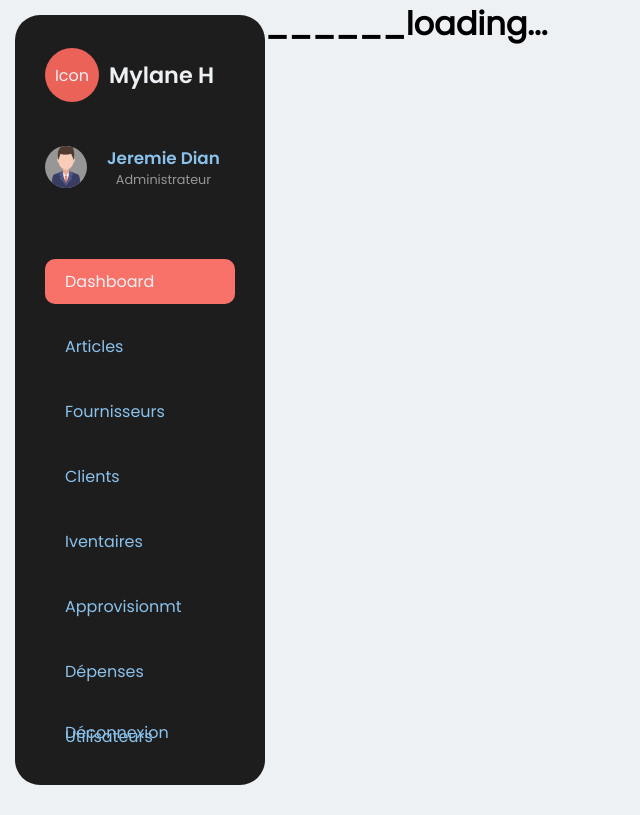
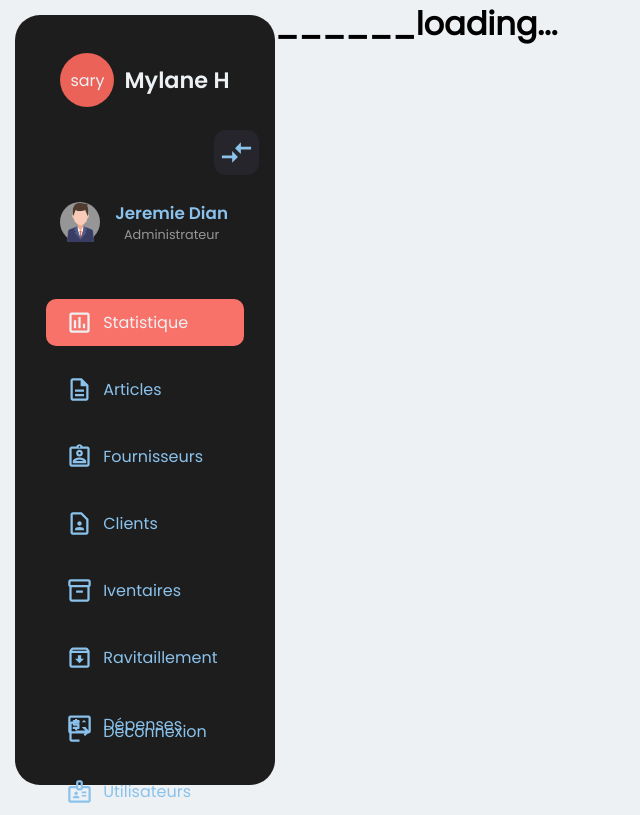
Before and after one commit to RaMiAnderson/Hopitaliko-V-Web, a React (Vite) app in the folder client/: page /admin/dashboard in a window 1280 px wide. Shown: the whole page, without its empty margins (0-640 px from the left). Built offline with nearby package versions, Linux system fonts and the light colour scheme; sample sign-in values are in the browser's storage.

Commit message:
NavBar finished

```diff
--- a/client/src/App.css
+++ b/client/src/App.css
@@ -28,7 +28,7 @@
   --Them : #eb6258;
   --ThemClaire : #f87269;
   --ThemDur : #E42417;
-  --grayTransp : #3f3d551a;
+  --grayTransp : #3f3d5541;
 
   /* dark Mode */
 
--- a/client/src/components/Navbar/AdminNavbar.jsx
+++ b/client/src/components/Navbar/AdminNavbar.jsx
@@ -1,18 +1,49 @@
-import React from 'react'
+import React, {useState} from 'react'
+
+// Icons
+import DashBoardIco from "@mui/icons-material/InsertChartOutlinedOutlined"
+import ArticleIco from "@mui/icons-material/DescriptionOutlined"
+import FournisseurIco from "@mui/icons-material/AssignmentIndOutlined"
+import ClientIco from "@mui/icons-material/ContactPageOutlined"
+import InventoryIcon from "@mui/icons-material/Inventory2Outlined"
+import ApprovIco from "@mui/icons-material/ArchiveOutlined"
+import DepenseIco from "@mui/icons-material/PriceChangeOutlined"
+import UserIco from "@mui/icons-material/BadgeOutlined"
+import DecoIco from "@mui/icons-material/LogoutOutlined"
+import Toggle from "@mui/icons-material/CompareArrowsOutlined"
 
 import bonHomm from "../../assets/img/Principale/userPers.png"
+
 
 //Style
 import "./navBarStyle.css"
 
 export default function AdminNavbar() {
+  const [indexActivList, setIndexActivList] = useState(1);
+  const [isToggleActive, setInverseToggle] = useState(false );
+
+
+
+  let ifClick = (index) => {
+    setIndexActivList(index);
+
+  }
+
+  const activeToggle = () => {
+    setInverseToggle(!isToggleActive)
+  }
+
   return (
     <>
-        <div className='parentNavbar'>
+        <div className = {`parentNavbar ${isToggleActive ? "Active-Toggle" : ""}`} >
           {/* LOGO */}
           <div className="logoSection">
-            <div className='logoFile'>Icon</div>
+            <div className='logoFile'>sary</div>
             <p>Mylane H</p>
+          </div>
+
+          <div className="toggleSection">
+            <button onClick={() => activeToggle()} className='btnToggle'><Toggle sx={{width:35, height:35}}/></button>
           </div>
 
           {/* InfoUser */}
@@ -29,66 +60,61 @@ export default function AdminNavbar() {
           {/* Link section  */}
           <div className="linkSection">
             <ul>
-              <a href="#">
-                <li className='selected'>
-                  <div className="iconList"></div>
-                  <div className="nameList">Dashboard</div>
+
+                <li className={`${indexActivList === 1 ? "selected" : ""}`} onClick={() => ifClick(1)} >
+                  <div className="iconList"><DashBoardIco sx={{width: 27, height:27}} /></div>
+                  <div className="nameList">Statistique</div>
                 </li>
-              </a>
-              <a href="#">
-                <li>
-                  <div className="iconList"></div>
+
+                <li className={`${indexActivList === 2 ? "selected" : ""}`} onClick={() => ifClick(2)}>
+                  <div className="iconList"><ArticleIco sx={{width: 27, height:27}}/></div>
                   <div className="nameList">Articles</div>
                 </li>
-              </a>
-              <a href="#">
-                <li>
-                  <div className="iconList"></div>
+
+
+                <li className={`${indexActivList === 3 ? "selected" : ""}`} onClick={() => ifClick(3)}>
+                  <div className="iconList"><FournisseurIco sx={{width: 27, height:27}}/></div>
                   <div className="nameList">Fournisseurs</div>
                 </li>
-              </a>
-              <a href="#">
-                <li>
-                  <div className="iconList"></div>
+
+                <li className={`${indexActivList === 4 ? "selected" : ""}`} onClick={() => ifClick(4)}>
+                  <div className="iconList"><ClientIco sx={{width: 27, height:27}}/></div>
                   <div className="nameList">Clients</div>
                 </li>
-              </a>
-              <a href="#">
-                <li>
+
+                <li className={`${indexActivList === 5 ? "selected" : ""}`} onClick={() => ifClick(5)}>
                   {/* liste des stock, date dernier reaprovisionemt, qt */}
-                  <div className="iconList"></div>
+                  <div className="iconList"><InventoryIcon sx={{width: 27, height:27}}/></div>
                   <div className="nameList">Iventaires</div>
                 </li>
-              </a>
-              <a href="#">
-                <li>
+
+                <li className={`${indexActivList === 6 ? "selected" : ""}`} onClick={() => ifClick(6)}>
                   {/* mampiditr qt article */}
-                  <div className="iconList"></div>
-                  <div className="nameList">Approvisionmt</div>
+                  <div className="iconList"><ApprovIco sx={{width: 27, height:27}}/></div>
+                  <div className="nameList">Ravitaillement</div>
                 </li>
-              </a>
-              <a href="#">
-                <li>
-                  <div className="iconList"></div>
+
+                <li className={`${indexActivList === 7 ? "selected" : ""}`} onClick={() => ifClick(7)}>
+                  <div className="iconList"><DepenseIco sx={{width: 27, height:27}}/></div>
                   <div className="nameList">Dépenses</div>
                 </li>
-              </a>
-              <a href="#">
-                <li>
-                  <div className="iconList"></div>
+
+                <li className={`${indexActivList === 8 ? "selected" : ""}`} onClick={() => ifClick(8)}>
+                  <div className="iconList"><UserIco sx={{width: 27, height:27}}/></div>
                   <div className="nameList">Utilisateurs</div>
                 </li>
-              </a>
+
             </ul>
 
           </div>
 
           {/* section deco */}
-          <a href="#">
-            <div className='logoutSection'>
-              Déconnexion
+
+            <div className={`logoutSection ${indexActivList === 9 ? "selected" : ""}`} onClick={() => ifClick(9)}>
+              <div ><DecoIco sx={{width: 27, height:27}}/></div>
+              <div className='nameList'>Déconnexion</div>
             </div>
-          </a>
+
         </div>
     </>
   )
--- a/client/src/components/Navbar/navBarStyle.css
+++ b/client/src/components/Navbar/navBarStyle.css
@@ -1,26 +1,30 @@
 .parentNavbar{
    height: calc(100% - 30px);
-   width: 100%;
+   width: 260px;
    background-color: var(--noirbe);
-   padding: 20% 12%;
+   padding: 55px 12%;
    border-radius: 25px;
    position: relative;
+   transition: .3s;
 }
 
 .parentNavbar .logoSection{
    height: 20px;
    width: 100%;
    display: flex;
+   justify-content: center;
    align-items: center;
    color: var(--white);
 }
 .parentNavbar .logoSection p {
    font-size: 1.4rem;
    margin-left: 10px;
+   text-wrap: nowrap;
    font-family: poppinsBold;
+   transition: .3s;
 }
 .logoSection .logoFile{
-   border-radius: 100%;
+   border-radius: 54px;
    display: flex;
    justify-content: center;
    align-items: center;
@@ -31,7 +35,7 @@
 
 .parentNavbar .linkSection{
    width: 100%;
-   margin-top: 70px;
+   margin-top: 45px;
 }
 .linkSection ul{
    list-style: none;
@@ -48,35 +52,77 @@
    border-radius: 10px;
    color: var(--whiteNav);
    cursor: pointer;
+   display: flex;
+   align-items: center;
 }
+
+.linkSection li:hover{
+   background-color: var(--grayTransp);
+}
+
+.nameList{
+   margin-left: 10px;
+   transition: .8s;
+}
+
+.iconList{
+   display: flex;
+   align-items: center;
+}
+
 .parentNavbar .selected{
-   background-color: var(--ThemClaire);
+   background-color: var(--ThemClaire) !important;
    color: var(--white);
+   transition: .3s;
+}
+
+.parentNavbar .toggleSection{
+   margin-top: 40px;
+   margin-right: -15px;
+   display: flex;
+   justify-content: end;
+   transition: .3s;
+}
+.toggleSection .btnToggle{
+   display: flex;
+   padding: 5px;
+   justify-content: center;
+   align-items: center;
+   background: var(--grayTransp);
+   border-radius: 12px;
+   cursor: pointer;
+   border: none;
+   color: var(--whiteNav);
+}
+.toggleSection .btnToggle:hover{
+   color: var(--white);
+   transition: .3s;
 }
 
 
 .parentNavbar .userInfoSection{
-   margin-top: 60px;
+   margin-top: 15px;
+   padding: 10px 14px;
    display: flex;
    align-items: center;
 }
 
 .userInfoSection .userIcon{
-   border-radius: 100%;
+   border-radius: 40px;
    display: flex;
    justify-content: center;
    align-items: center;
-   width: 42px;
-   height: 42px;
-   overflow: hidden;
+   width: 40px;
+   height: 40px;
    background-color: var(--whiteTransp);
 }
 .userIcon img{
-   width: 100%;
+   width: 39px;
 }
 
 .userInfoSection .nameContainer{
-   margin-left: 20px;
+   margin-left: 15px;
+   transition: .8s;
 }
 
 .userInfoSection p {
@@ -84,6 +130,7 @@
    color: var(--whiteNav);
    font-family: poppinsBold;
    font-size: 1.05rem;
+   text-wrap:nowrap;
 }
 
 .userInfoSection .fonction{
@@ -99,9 +146,50 @@
    right: 0;
    left: 0;
 
+   display: flex;
+   align-items: center;
+
    margin: 0 12%;
    padding: 10px 20px;
    border-radius: 10px;
    color: var(--whiteNav);
    cursor: pointer;
 }
+.logoutSection:hover{
+   background-color: var(--grayTransp);
+}
+.logoutSection div{
+   display: flex;
+   align-items: center;
+}
+
+.Active-Toggle {
+   width: 90px !important;
+   overflow: hidden;
+   transition: .3s;
+}
+
+.Active-Toggle .logoSection p{
+   transition: .3s;
+   /* display: none; */
+}
+.Active-Toggle .nameContainer{
+   transition: .3s;
+   opacity: 0;
+}
+.Active-Toggle .nameList{
+   transition: .3s;
+   opacity: 0;
+}
+.Active-Toggle .toggleSection{
+   margin-right: 0;
+   justify-content: center;
+   transition: .3s;
+}
+
+.Active-Toggle .logoSection p {
+   font-size: 0;
+   opacity: 0;
+   margin-left: 0;
+   transition: .3s;
+}
--- a/client/src/pages/admin/DashBoard/DashboardStyle.css
+++ b/client/src/pages/admin/DashBoard/DashboardStyle.css
@@ -5,7 +5,7 @@
 
 .navParent{
     margin-left: 15px;
-    width: 250px;
+    /* width: 260px; */
     height: 100vh;
     display: flex;
     align-items: center;
```
